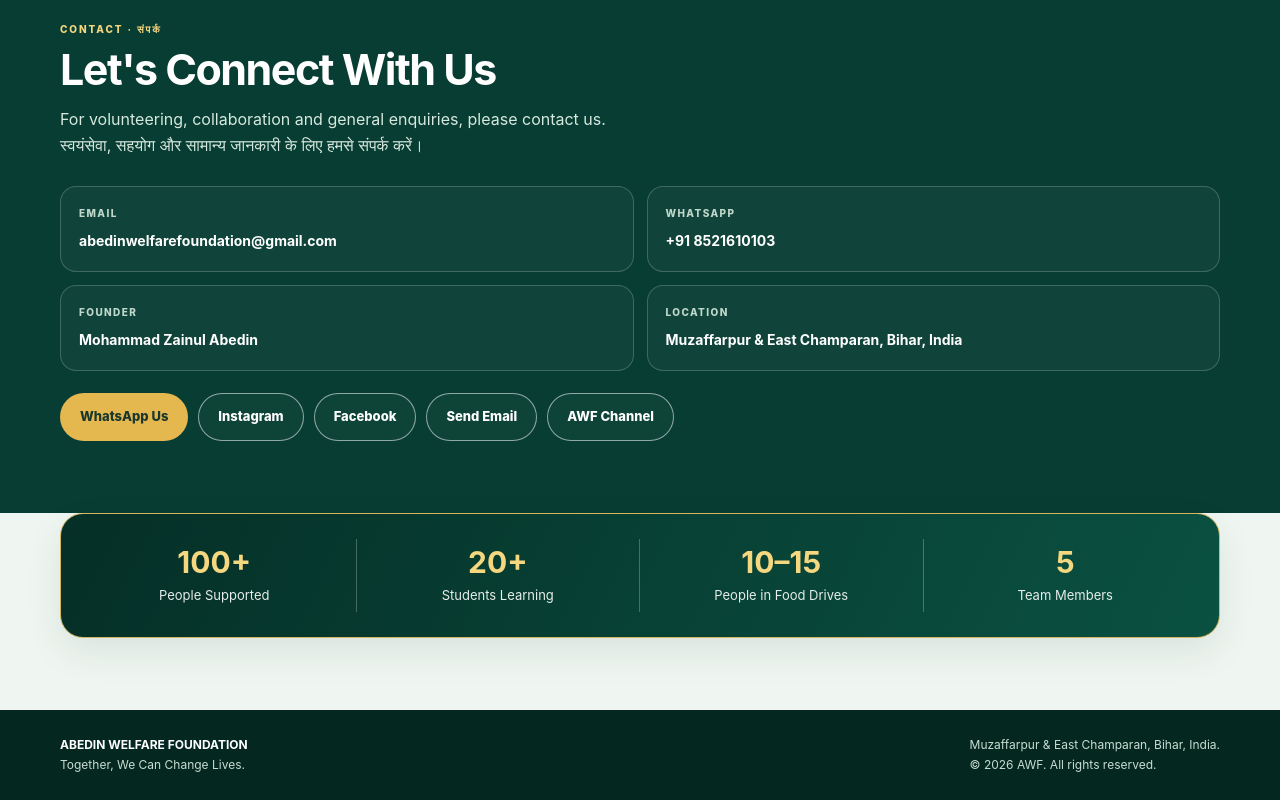
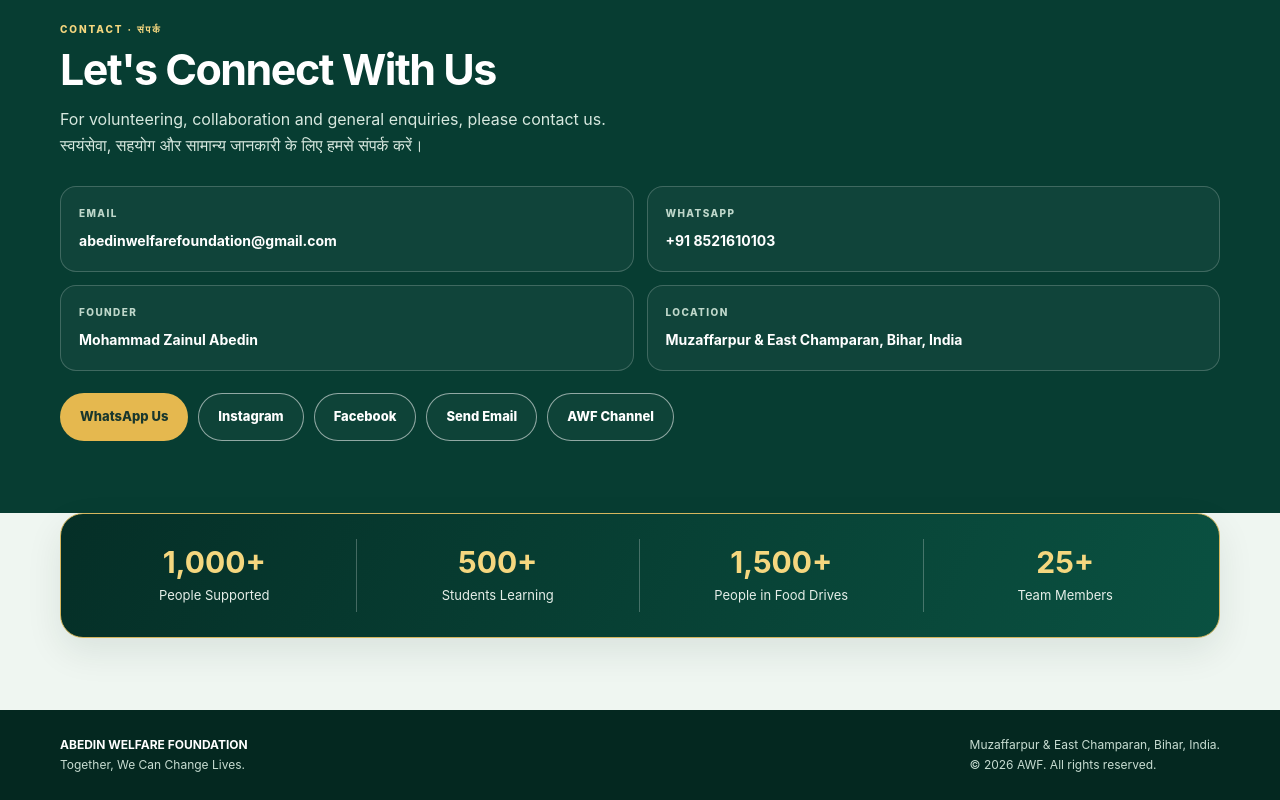
Before and after one commit to abedinwelfarefoundation-commits/awf-website, a plain HTML site: page index.html in a window 1280 px wide. Shown: the part 3672-4472 px from the top of the page. Drawn offline with Linux system fonts and the light colour scheme.

Commit message:
Add files via upload

```diff
--- a/index.html
+++ b/index.html
@@ -131,7 +131,7 @@ section{padding:72px 0}.intro{display:grid;grid-template-columns:1.05fr .95fr;ga
 </div></div></section>
 <section class="contact" id="contact"><div class="wrap"><div class="section-head"><div class="eyebrow">Contact · संपर्क</div><h2>Let's Connect With Us</h2><p>For volunteering, collaboration and general enquiries, please contact us.</p><p lang="hi">स्वयंसेवा, सहयोग और सामान्य जानकारी के लिए हमसे संपर्क करें।</p></div><div class="contact-grid"><div class="contact-item"><small>Email</small><a href="mailto:abedinwelfarefoundation@gmail.com">abedinwelfarefoundation@gmail.com</a></div><div class="contact-item"><small>WhatsApp</small><a href="https://wa.me/918521610103" target="_blank" rel="noopener">+91 8521610103</a></div><div class="contact-item"><small>Founder</small><span>Mohammad Zainul Abedin</span></div><div class="contact-item"><small>Location</small><span>Muzaffarpur &amp; East Champaran, Bihar, India</span></div></div><div class="contact-actions"><a class="btn primary" href="https://wa.me/918521610103" target="_blank" rel="noopener">WhatsApp Us</a><a class="btn secondary" href="https://www.instagram.com/abedinwelfarefoundation?mdxt=dzZtNGozcTdkaHRx" target="_blank" rel="noopener">Instagram</a><a class="btn secondary" href="https://www.facebook.com/share/1L3A5GD2xh/" target="_blank" rel="noopener">Facebook</a><a class="btn secondary" href="mailto:abedinwelfarefoundation@gmail.com">Send Email</a><a class="btn secondary" href="https://whatsapp.com/channel/0029VbDduGlA2pLBv3AD1E3n" target="_blank" rel="noopener">AWF Channel</a></div></div></section>
 </main>
-<div class="impact"><div class="wrap"><div class="impact-bar"><div class="impact-item"><strong>100+</strong><span>People Supported</span></div><div class="impact-item"><strong>20+</strong><span>Students Learning</span></div><div class="impact-item"><strong>10–15</strong><span>People in Food Drives</span></div><div class="impact-item"><strong>5</strong><span>Team Members</span></div></div></div></div>
+<div class="impact"><div class="wrap"><div class="impact-bar"><div class="impact-item"><strong>1,000+</strong><span>People Supported</span></div><div class="impact-item"><strong>500+</strong><span>Students Learning</span></div><div class="impact-item"><strong>1,500+</strong><span>People in Food Drives</span></div><div class="impact-item"><strong>25+</strong><span>Team Members</span></div></div></div></div>
 <footer><div class="wrap foot"><div><strong>ABEDIN WELFARE FOUNDATION</strong><br>Together, We Can Change Lives.</div><div>Muzaffarpur &amp; East Champaran, Bihar, India.<br>© <span id="year"></span> AWF. All rights reserved.</div></div></footer>
 <script>document.getElementById('year').textContent=new Date().getFullYear();document.querySelectorAll('nav a').forEach(a=>a.addEventListener('click',()=>{document.querySelector('nav').classList.remove('open');document.querySelector('.menu').setAttribute('aria-expanded','false')}));</script>
 </body>
```
